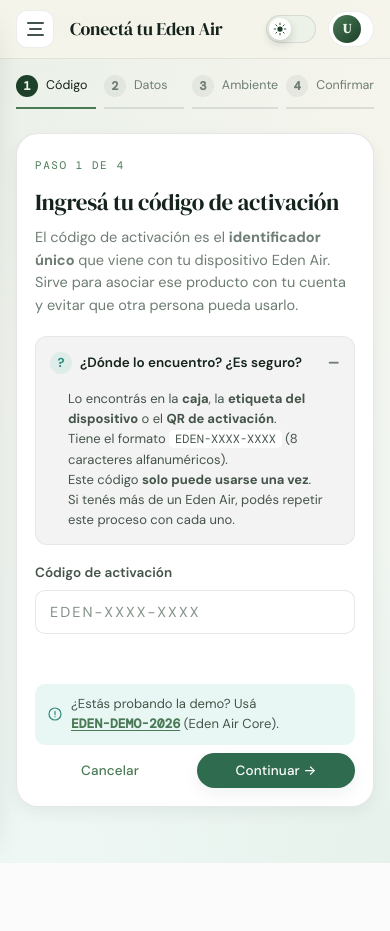
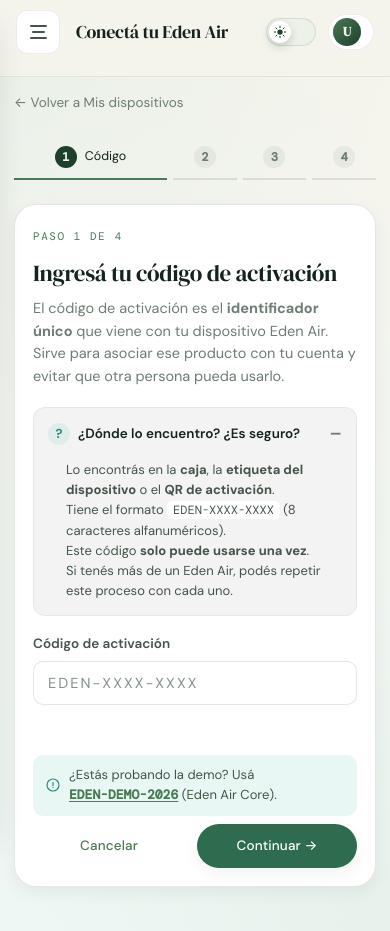
Before and after one commit to piedrajosegabriel-design/piedra_castillo, a CodeIgniter 4 app: the page made by app/Views/dispositivos/agregar.php in a window 390 px wide. Before the commit the page ends 863 px from the top, so only its background shows below. Run offline with PHP 8.4 and a stand-in for CodeIgniter, Linux system fonts and the light colour scheme; the template is opened without the code that fills it, so the values that code supplies are empty; some libraries are stand-ins or nearby versions.

Commit message:
dashboard corregido

```diff
--- a/public/CSS/dashboard.css
+++ b/public/CSS/dashboard.css
@@ -31,9 +31,10 @@
     --ead-radius:    16px;
     --ead-radius-sm: 11px;
     --ead-radius-lg: 22px;
-    --ead-pad:    22px;
-    --ead-pad-sm: 16px;
-    --ead-gap:    18px;
+    /* Espaciado fluido: escala con el viewport entre mobile y desktop */
+    --ead-pad:    clamp(16px, 2.4vw, 22px);
+    --ead-pad-sm: clamp(13px, 1.8vw, 16px);
+    --ead-gap:    clamp(14px, 2vw, 18px);
 
     --ead-line:        rgba(14, 31, 23, 0.08);
     --ead-line-strong: rgba(14, 31, 23, 0.14);
@@ -820,9 +821,13 @@ body.dashboard-body { overflow-x: hidden; }
     margin: 0;
     font-family: var(--ea-font-serif);
     font-weight: 400;
-    font-size: 22px;
+    font-size: clamp(18px, 1.7vw, 22px);
     letter-spacing: -0.015em;
     color: var(--ea-ink);
+    /* Truncar en vez de pisar los chips cuando no hay lugar */
+    white-space: nowrap;
+    overflow: hidden;
+    text-overflow: ellipsis;
 }
 
 .ea-header-titles p {
@@ -940,7 +945,7 @@ body.dashboard-body { overflow-x: hidden; }
    CONTENT
    ===================================================================== */
 .ea-content {
-    padding: 26px 26px 64px;
+    padding: clamp(16px, 2.6vw, 26px) clamp(14px, 2.6vw, 26px) clamp(44px, 6vw, 64px);
     display: flex;
     flex-direction: column;
     gap: var(--ead-gap);
@@ -2724,18 +2730,40 @@ body.dashboard-body { overflow-x: hidden; }
     .ea-dashboard.sidebar-open .ea-sidebar-foot-label { display: revert; }
 
     .ea-header { padding: 10px 16px; }
-    .ea-header-titles h1 { font-size: 18px; }
-    .ea-content { padding: 18px 16px 56px; }
 
     .ea-sensor-grid { grid-template-columns: repeat(2, 1fr); }
     .ea-system-stats { grid-template-columns: repeat(2, 1fr); }
     .ea-ops-grid { grid-template-columns: 1fr; }
+
+    /* ---- Zonas táctiles cómodas (mínimo 44px) ---- */
+    .ea-burger { width: 44px; height: 44px; }
+    .ea-sidebar-item,
+    .ea-sidebar-logout { min-height: 44px; }
+    .ea-kbtn { height: auto; min-height: 44px; padding-top: 6px; padding-bottom: 6px; }
+    .ea-device-switcher select { min-height: 44px; }
+    .ea-mode-opt { min-height: 44px; }
+    /* El switch de tema agranda su zona de toque sin mover el layout */
+    .ea-header .ea-theme-switch { padding: 8px 4px; margin: -8px -4px; }
 }
 
 @media (max-width: 680px) {
     .ea-chip-update { display: none; }
+
+    /* Header en dos filas: fila 1 = burger + título + tema + usuario;
+       fila 2 = chips informativos / selector de dispositivo. Así nada se
+       superpone ni se corta. La altura real la sincroniza dashboard.js. */
+    .ea-header,
+    .dashboard-header { flex-wrap: wrap; }
+    .ea-header::after,
+    .dashboard-header::after { content: ""; order: 4; flex-basis: 100%; height: 0; }
+    .ea-burger { order: 0; }
+    .ea-header-titles { order: 1; }
+    .ea-header-tools { order: 2; margin-left: auto; }
+    .ea-header-user { order: 3; }
+    .ea-header .ea-chip,
+    .ea-header .ea-device-switcher { order: 5; margin-top: 2px; }
+
     .ea-hero { padding: 22px; }
-    .ea-hero-title { font-size: 32px; }
     .ea-hero-side { flex-direction: column; }
     .ea-hero-trend { flex: 1; }
     .ea-hero-metrics { grid-template-columns: 1fr 1fr; }
@@ -2803,25 +2829,29 @@ body.dashboard-body { overflow-x: hidden; }
     top: 0;
     left: var(--ead-sb-w);
     right: 0;
-    transition: left 0.25s ease;
+    transition: left 0.25s var(--ea-ease-out, ease);
 }
 .ea-dashboard.sidebar-closed .ea-header,
 .ea-dashboard.sidebar-closed .dashboard-header { left: var(--ead-sb-w-collapsed); }
 
-/* ---- Smooth wrapper: margen izquierdo compensa el sidebar fijo ----- */
-.ea-dashboard #smooth-wrapper {
+/* ---- Main: compensa el sidebar (margen) y el header (padding) ------
+   La compensación vive en .ea-main porque existe en TODAS las vistas
+   internas, con o sin ScrollSmoother. No puede vivir en #smooth-wrapper:
+   ScrollSmoother le pisa inset/width con estilos inline (position:fixed;
+   inset:0; width:100%), así que un margin-left ahí lo desplaza sin
+   achicarlo y recorta el contenido por la derecha.
+   --ead-header-h la sincroniza dashboard.js con la altura real. ------- */
+.ea-main {
+    display: block;
     margin-left: var(--ead-sb-w);
+    padding-top: var(--ead-header-h);
     min-height: 100vh;
-    transition: margin-left 0.25s ease;
-}
-.ea-dashboard.sidebar-closed #smooth-wrapper { margin-left: var(--ead-sb-w-collapsed); }
-
-/* El padding-top lo maneja dashboard-gsap.js dinámicamente (altura real
-   del header). El valor CSS sirve de fallback antes de que cargue el JS. */
-.ea-dashboard #smooth-content { padding-top: var(--ead-header-h); }
-
-/* ea-main ya no contiene el header → no necesita flex-column */
-.ea-main { display: block; }
+    transition: margin-left 0.25s var(--ea-ease-out, ease);
+}
+.ea-dashboard.sidebar-closed .ea-main { margin-left: var(--ead-sb-w-collapsed); }
+
+/* El wrapper/content de ScrollSmoother ya no llevan compensación propia */
+.ea-dashboard #smooth-wrapper { min-height: 100vh; }
 
 /* ---- Mobile (≤960px) ----------------------------------------------- */
 @media (max-width: 960px) {
@@ -3056,8 +3086,17 @@ body.dashboard-body { overflow-x: hidden; }
 .ea-wizard-steps li.is-active span { background: var(--eden-700); color: var(--eden-100); }
 .ea-wizard-steps li.is-done span { background: var(--ea-success-soft); color: var(--eden-500); }
 
+/* Stepper en pantallas angostas: solo se lee la etiqueta del paso activo;
+   los demás quedan como círculos numerados (sin desbordar a 320px). */
+@media (max-width: 520px) {
+    .ea-wizard-steps { gap: 6px; }
+    .ea-wizard-steps li { font-size: 0; gap: 0; justify-content: center; }
+    .ea-wizard-steps li span { font-size: 12px; }
+    .ea-wizard-steps li.is-active { font-size: 12.5px; gap: 8px; flex: 2.4; }
+}
+
 .ea-wizard-form {
-    padding: 26px;
+    padding: clamp(16px, 4vw, 26px);
     border-radius: var(--ea-r-lg, 22px);
     background: var(--ea-card);
     border: 1px solid var(--ea-rule);
--- a/public/CSS/eden-brand.css
+++ b/public/CSS/eden-brand.css
@@ -1073,6 +1073,18 @@ body.ea-nav-open {
         transform 0.14s var(--ea-ease-out),
         box-shadow 0.16s var(--ea-ease-out);
     box-shadow: var(--ea-shadow-sm);
+}
+
+/* ---- Touch: zona táctil mínima de 44px en pantallas chicas ---- */
+@media (max-width: 960px) {
+    .ea-button,
+    .ea-button-primary,
+    .ea-button-secondary,
+    .ea-button-ghost {
+        min-height: 44px;
+        padding-top: 13px;
+        padding-bottom: 13px;
+    }
 }
 
 /* ---- Press feedback: buttons must feel responsive when pressed ---- */
--- a/public/CSS/portfolio.css
+++ b/public/CSS/portfolio.css
@@ -1054,6 +1054,11 @@
 .ea-pf-block:not(:first-child) {
     border-top: 1px dashed var(--ea-rule);
 }
+
+/* Los hijos del grid pueden achicarse: sin esto, una tabla con min-width
+   (ej. .ea-pf-table, 640px) infla el track 1fr y desborda la sección
+   entera en mobile — y ScrollSmoother recorta lo que sobresale. */
+.ea-pf-block > * { min-width: 0; }
 
 @media (max-width: 820px) { .ea-pf-block { grid-template-columns: 1fr; } }
 
--- a/public/JS/dashboard.js
+++ b/public/JS/dashboard.js
@@ -67,6 +67,12 @@ document.addEventListener("DOMContentLoaded", function () {
     function syncScrollOffsetVar() {
         var offset = getHeaderOffset();
         document.documentElement.style.setProperty("--ea-scroll-offset", offset + "px");
+        // Altura real del header → padding-top de .ea-main (el 64px del CSS
+        // es solo fallback; el header puede crecer si el título hace wrap).
+        if (header) {
+            var h = Math.ceil(header.getBoundingClientRect().height);
+            document.documentElement.style.setProperty("--ead-header-h", h + "px");
+        }
     }
 
     syncScrollOffsetVar();
--- a/public/JS/portfolio.js
+++ b/public/JS/portfolio.js
@@ -146,7 +146,11 @@
                             obs.unobserve(entry.target);
                         }
                     });
-                }, { threshold: 0.08, rootMargin: "0px 0px -6% 0px" });
+                /* threshold 0: las secciones largas (análisis de mercado mide
+                   ~12.000px en mobile) nunca llegan a un ratio de 0.08 porque
+                   el viewport es una fracción mínima de su altura → quedaban
+                   con opacity:0 para siempre en el celular. */
+                }, { threshold: 0, rootMargin: "0px 0px -6% 0px" });
                 reveals.forEach(function (el) { obs.observe(el); });
             }
         }
```
Also changed, not shown: other parts of public/CSS/dashboard.css (+16 -17 lines), public/JS/dashboard-gsap.js (+3 -11 lines).
